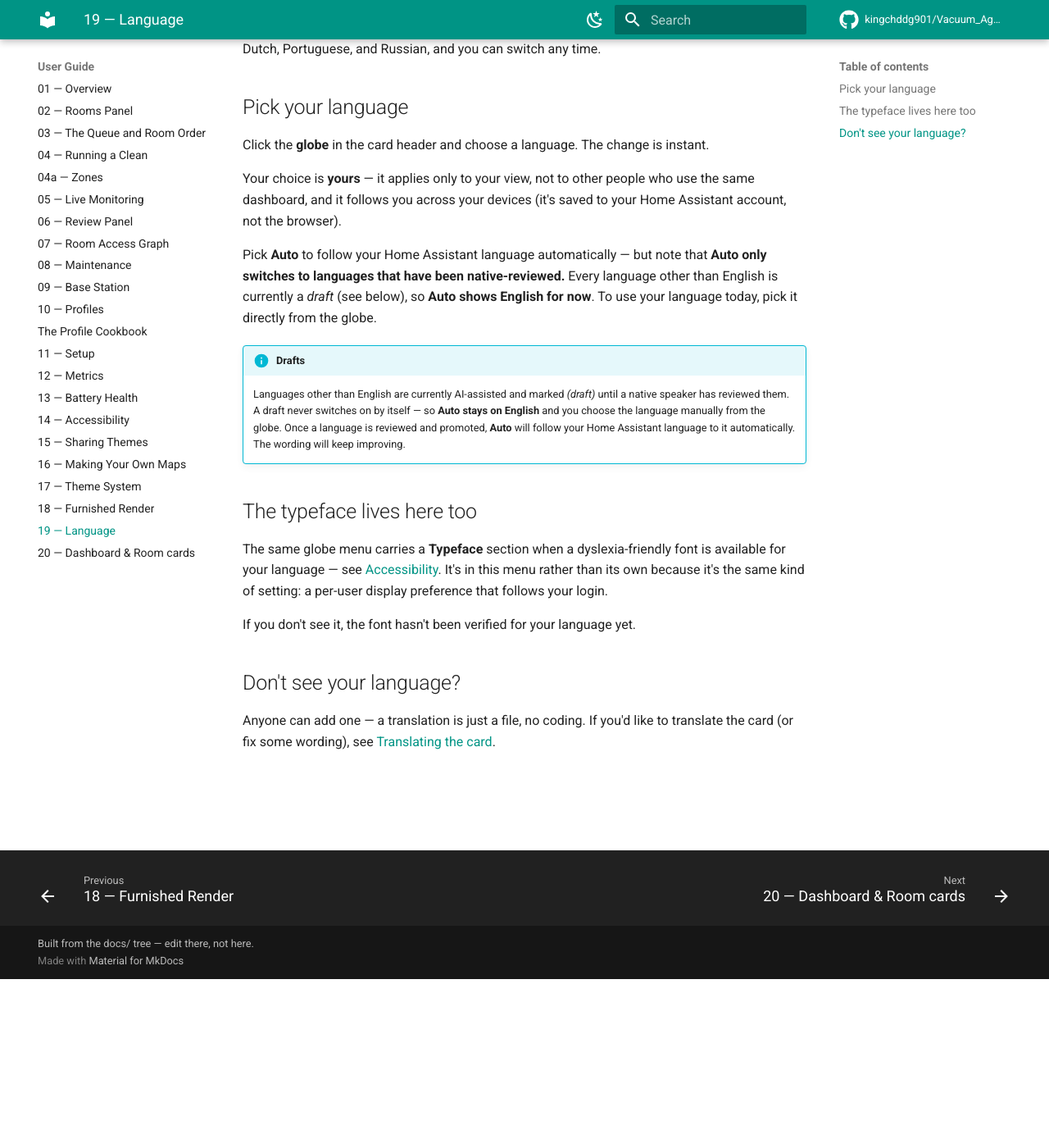
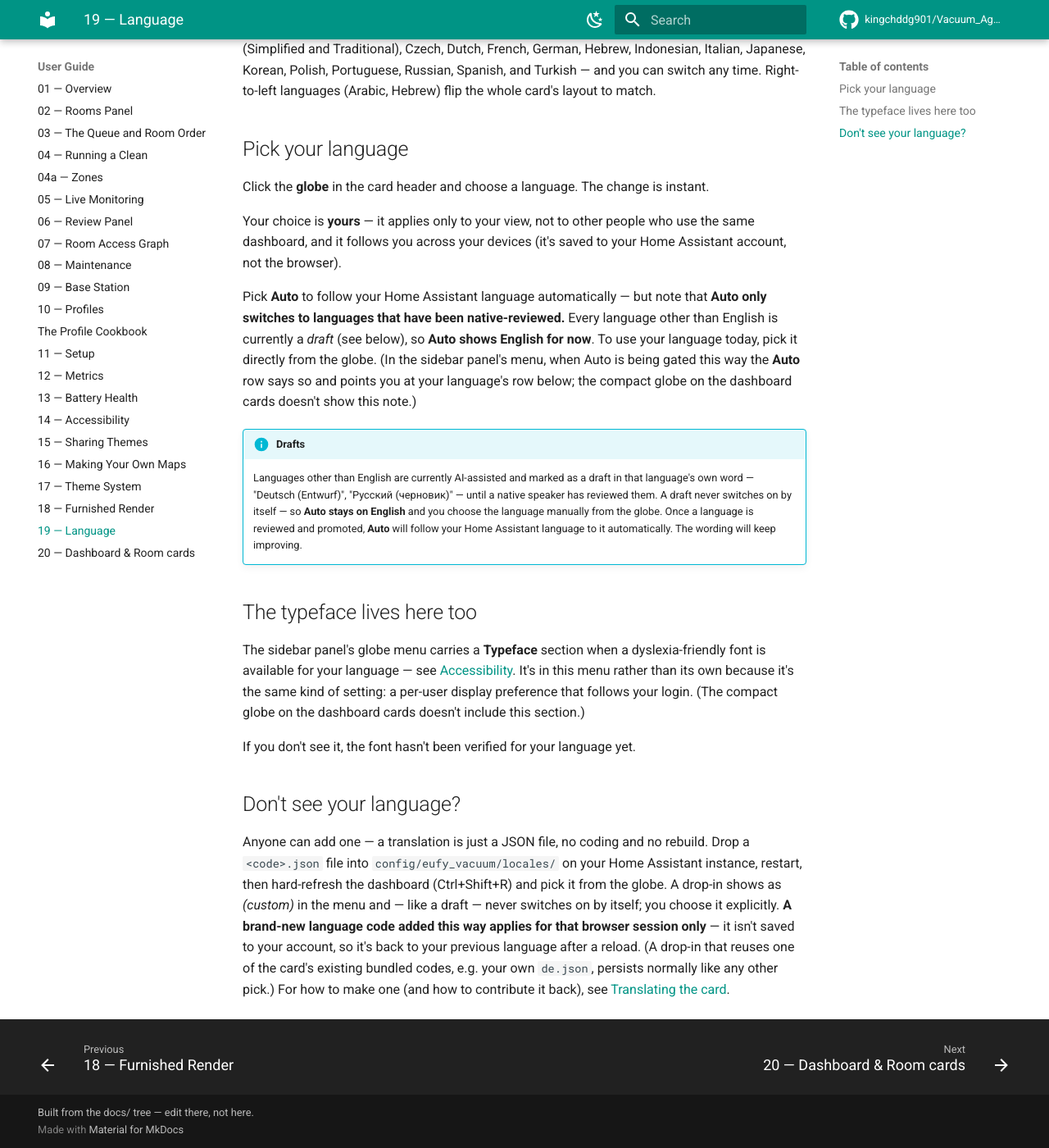
Before and after one commit to kingchddg901/Vacuum_Agent, an MkDocs documentation site: the page built from docs/user-guide/19-language.md, in a window 1280 px wide and 1400 px high, scrolled down 206 px. Shown: the whole window at 82% size. Built offline with MkDocs 1.6.1 and Material for MkDocs 9.7.7, drawn with Linux system fonts in a browser that asks for light colours; comment, search, counter and statistics services are not loaded.

Commit message:
docs(ug-theme-lang): user-guide drift vs current interface — repaired + Opus-verified
Interface-change filter applied: instructions reconciled to the UI/flows as
shipped. 14-accessibility excluded (user-held). Run wf_16fa0e1a-3f3.

Co-Authored-By: Claude Fable 5 <noreply@anthropic.com>

```diff
--- a/docs/user-guide/19-language.md
+++ b/docs/user-guide/19-language.md
@@ -1,7 +1,10 @@
 # 19 — Language
 
-The card can speak your language. It ships in English plus German, French,
-Spanish, Italian, Dutch, Portuguese, and Russian, and you can switch any time.
+The card can speak your language. It ships in **18 languages**: English plus
+Arabic, Chinese (Simplified and Traditional), Czech, Dutch, French, German,
+Hebrew, Indonesian, Italian, Japanese, Korean, Polish, Portuguese, Russian,
+Spanish, and Turkish — and you can switch any time. Right-to-left languages
+(Arabic, Hebrew) flip the whole card's layout to match.
 
 ## Pick your language
 
@@ -15,10 +18,14 @@ your Home Assistant account, not the browser).
 Pick **Auto** to follow your Home Assistant language automatically — but note that
 **Auto only switches to languages that have been native-reviewed.** Every language
 other than English is currently a *draft* (see below), so **Auto shows English for
-now**. To use your language today, pick it directly from the globe.
+now**. To use your language today, pick it directly from the globe. (In the
+sidebar panel's menu, when Auto is being gated this way the **Auto** row says
+so and points you at your language's row below; the compact globe on the
+dashboard cards doesn't show this note.)
 
 !!! info "Drafts"
-    Languages other than English are currently AI-assisted and marked *(draft)*
+    Languages other than English are currently AI-assisted and marked as a draft
+    in that language's own word — "Deutsch (Entwurf)", "Русский (черновик)" —
     until a native speaker has reviewed them. A draft never switches on by itself —
     so **Auto stays on English** and you choose the language manually from the
     globe. Once a language is reviewed and promoted, **Auto** will follow your Home
@@ -26,16 +33,25 @@ now**. To use your language today, pick it directly from the globe.
 
 ## The typeface lives here too
 
-The same globe menu carries a **Typeface** section when a dyslexia-friendly font
-is available for your language — see
+The sidebar panel's globe menu carries a **Typeface** section when a
+dyslexia-friendly font is available for your language — see
 [Accessibility](14-accessibility.md#dyslexia-friendly-typeface). It's in this
 menu rather than its own because it's the same kind of setting: a per-user
-display preference that follows your login.
+display preference that follows your login. (The compact globe on the
+dashboard cards doesn't include this section.)
 
 If you don't see it, the font hasn't been verified for your language yet.
 
 ## Don't see your language?
 
-Anyone can add one — a translation is just a file, no coding. If you'd like to
-translate the card (or fix some wording), see
+Anyone can add one — a translation is just a JSON file, no coding and no rebuild.
+Drop a `<code>.json` file into `config/eufy_vacuum/locales/` on your Home
+Assistant instance, restart, then hard-refresh the dashboard (Ctrl+Shift+R) and
+pick it from the globe. A drop-in shows as *(custom)* in the menu and — like a
+draft — never switches on by itself; you choose it explicitly. **A brand-new
+language code added this way applies for that browser session only** — it
+isn't saved to your account, so it's back to your previous language after a
+reload. (A drop-in that reuses one of the card's existing bundled codes, e.g.
+your own `de.json`, persists normally like any other pick.) For how to make
+one (and how to contribute it back), see
 [Translating the card](../contributing/translating.md).
```
Also changed, not shown: docs/user-guide/17-theme-system.md (+9 -1 lines), docs/user-guide/20-dashboard-and-room-cards.md (+24 -12 lines).
